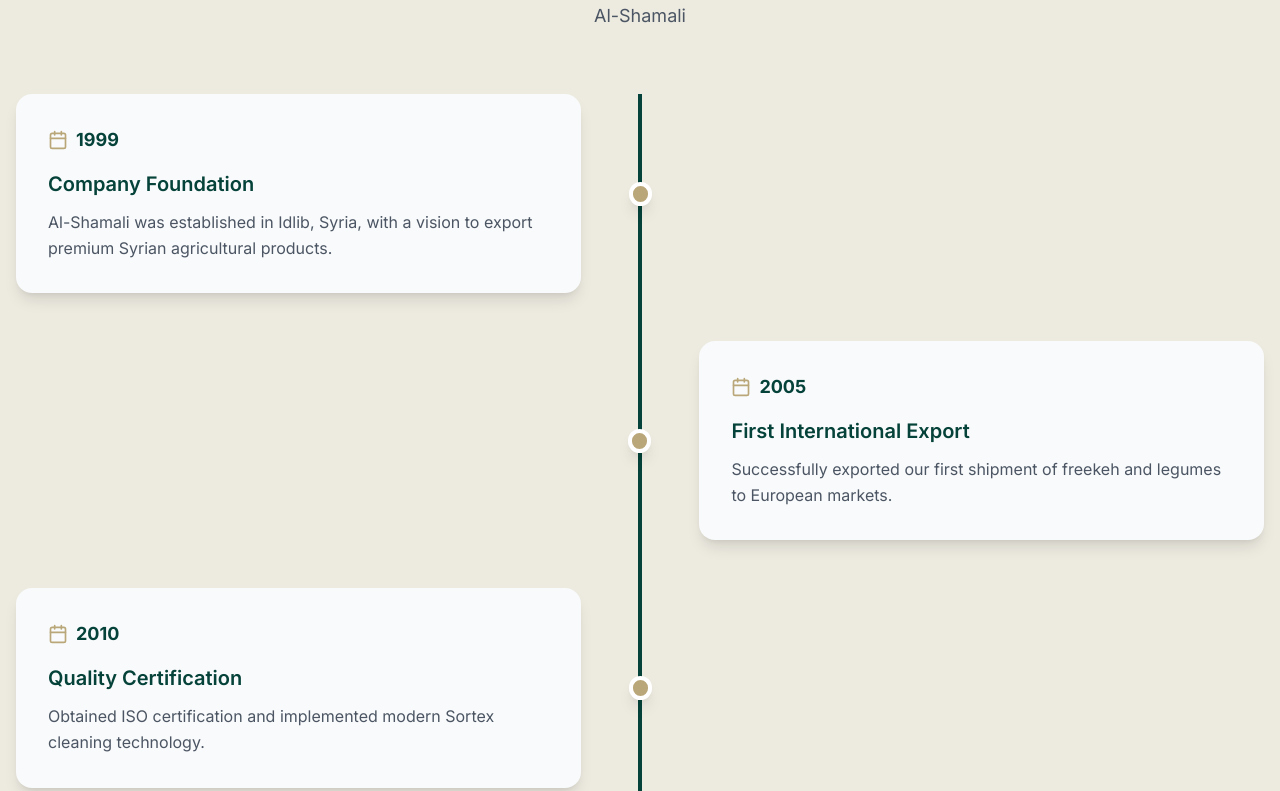
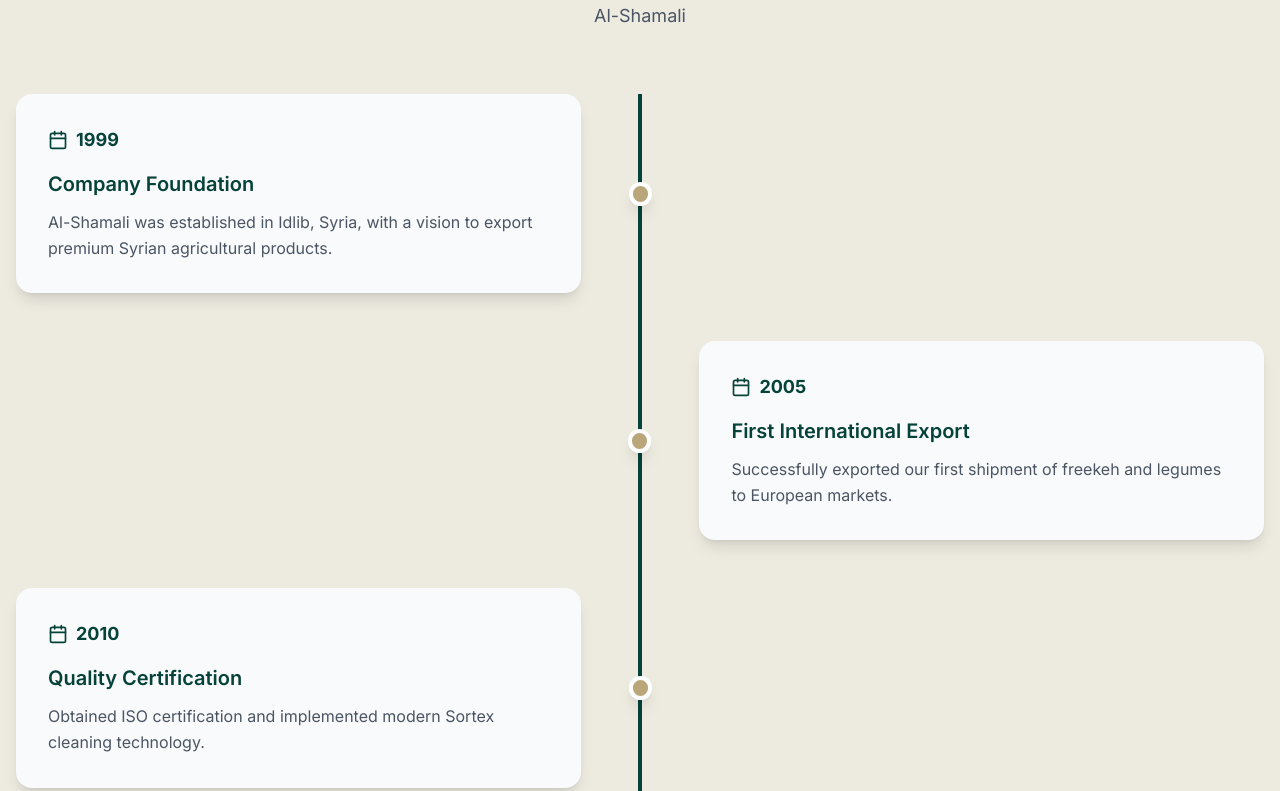
Before and after one commit to RamaTay/alshmaly, a React (Vite) app: page /about in a window 1280 px wide. Shown: the part 1489-2280 px from the top of the page. Built offline with nearby package versions, Linux system fonts and the light colour scheme; no server answers.

Commit message:
Updated AboutPage.tsx

```diff
--- a/src/pages/AboutPage.tsx
+++ b/src/pages/AboutPage.tsx
@@ -149,7 +149,7 @@ const AboutPage = () => {
                   <div className={`lg:w-1/2 ${index % 2 === 0 ? 'lg:pr-12' : 'lg:pl-12'}`}>
                     <div className="bg-gray-50 rounded-2xl p-8 shadow-lg hover:shadow-xl transition-all duration-300">
                       <div className="flex items-center mb-4">
-                        <Calendar size={20} className="text-[#b9a779] mr-2" />
+                        <Calendar size={20} className="text-[#054239] mr-2" />
                         <span className="text-[#054239] font-bold text-lg">{item.year}</span>
                       </div>
                       <h3 className="text-xl font-semibold text-[#054239] mb-3">{item.title}</h3>
```
